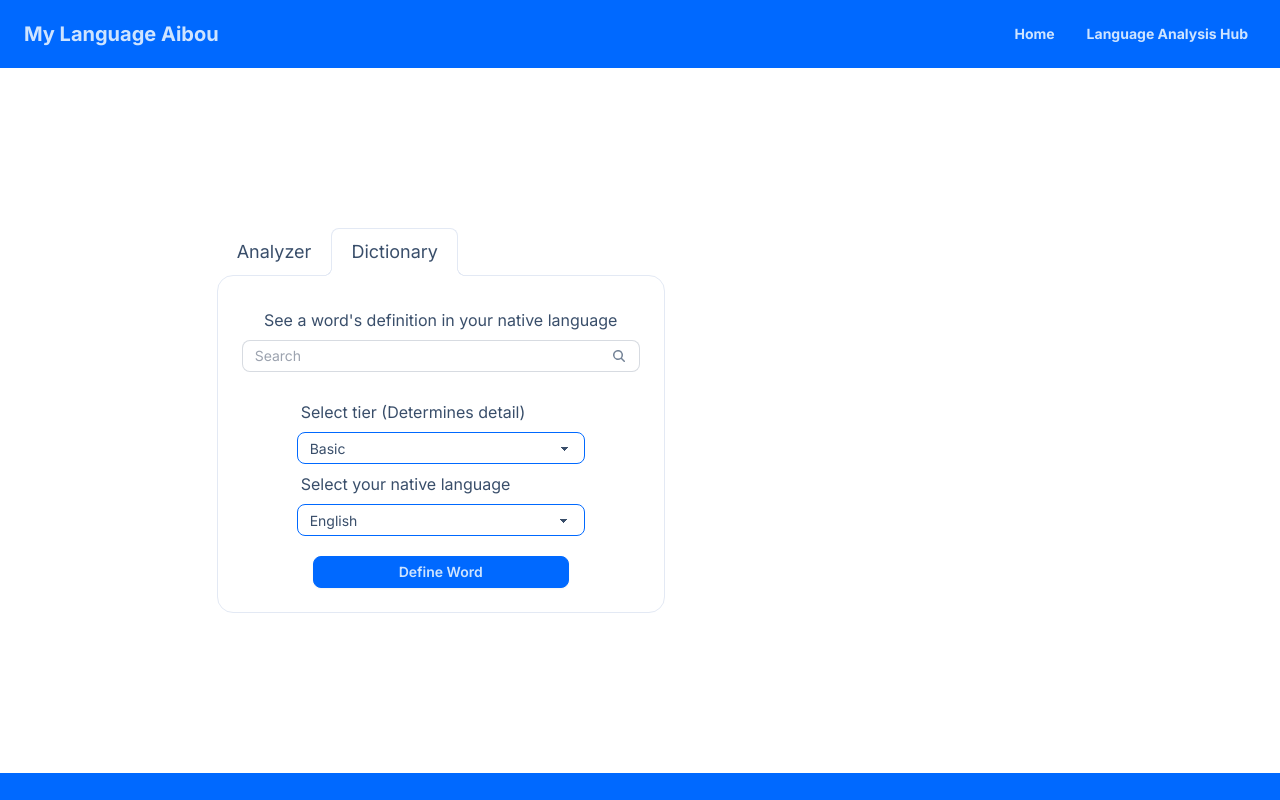
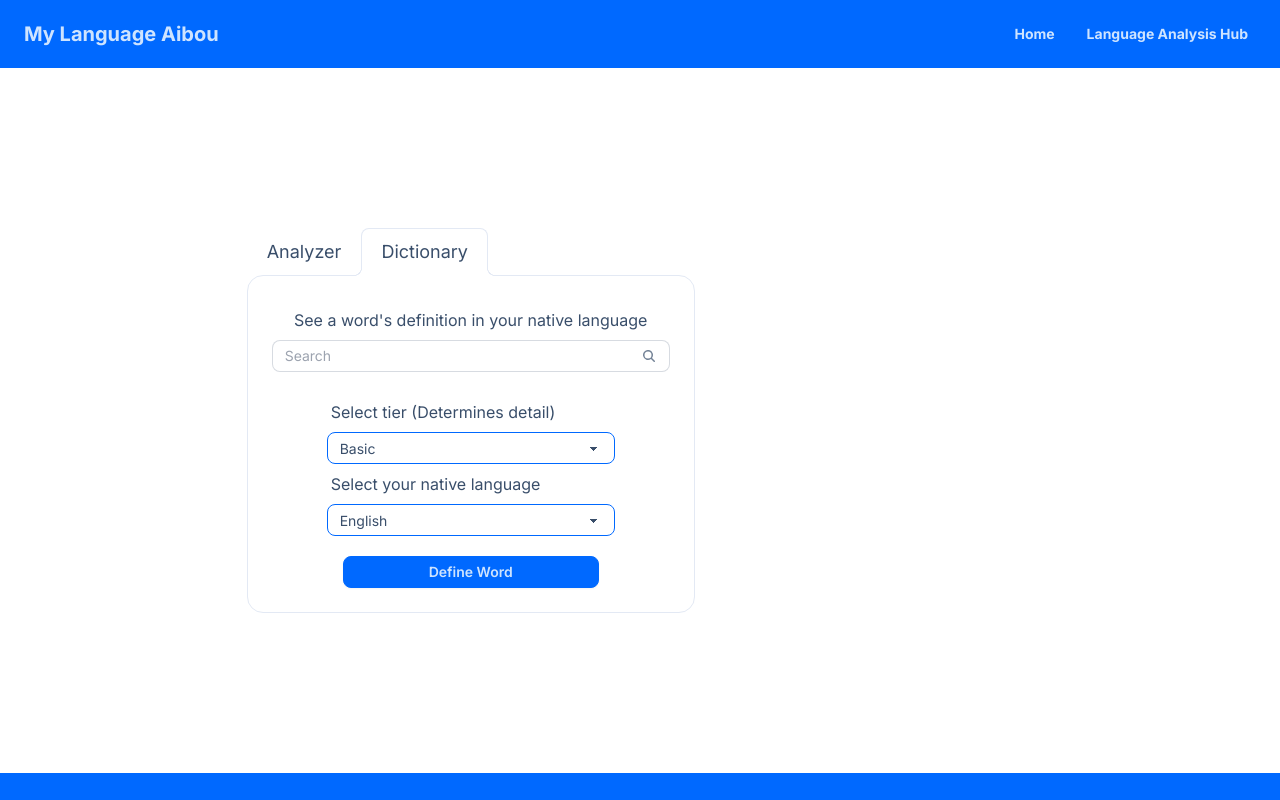
Before and after one commit to Lionel-Wilson/My-Language-Aibou, a Next.js app: page /search in a window 1280 px wide. Shown: the top 800 px of the page. Built offline with nearby package versions, Linux system fonts and the light colour scheme.

Commit message:
fix margin left  at 768px width

```diff
--- a/src/app/search/page.tsx
+++ b/src/app/search/page.tsx
@@ -100,7 +100,7 @@ export default function Page() {
           </div>
 
           {/* Page content here */}
-          <div className="min-[410px]:flex min-[410px]:justify-center ml-6 min-[360px]:ml-11 min-[375px]:ml-14 min-[390px]:ml-16 min-[410px]:ml-0 sm:ml-8 md:ml-1 my-20 md:my-40">
+          <div className="min-[410px]:flex min-[410px]:justify-center ml-6 min-[360px]:ml-11 min-[375px]:ml-14 min-[390px]:ml-16 min-[410px]:ml-0 sm:ml-8 md:ml-10 my-20 md:my-40">
             <div role="tablist" className="tabs tabs-lifted w-2/3 md:tabs-lg">
               <input
                 type="radio"
```
